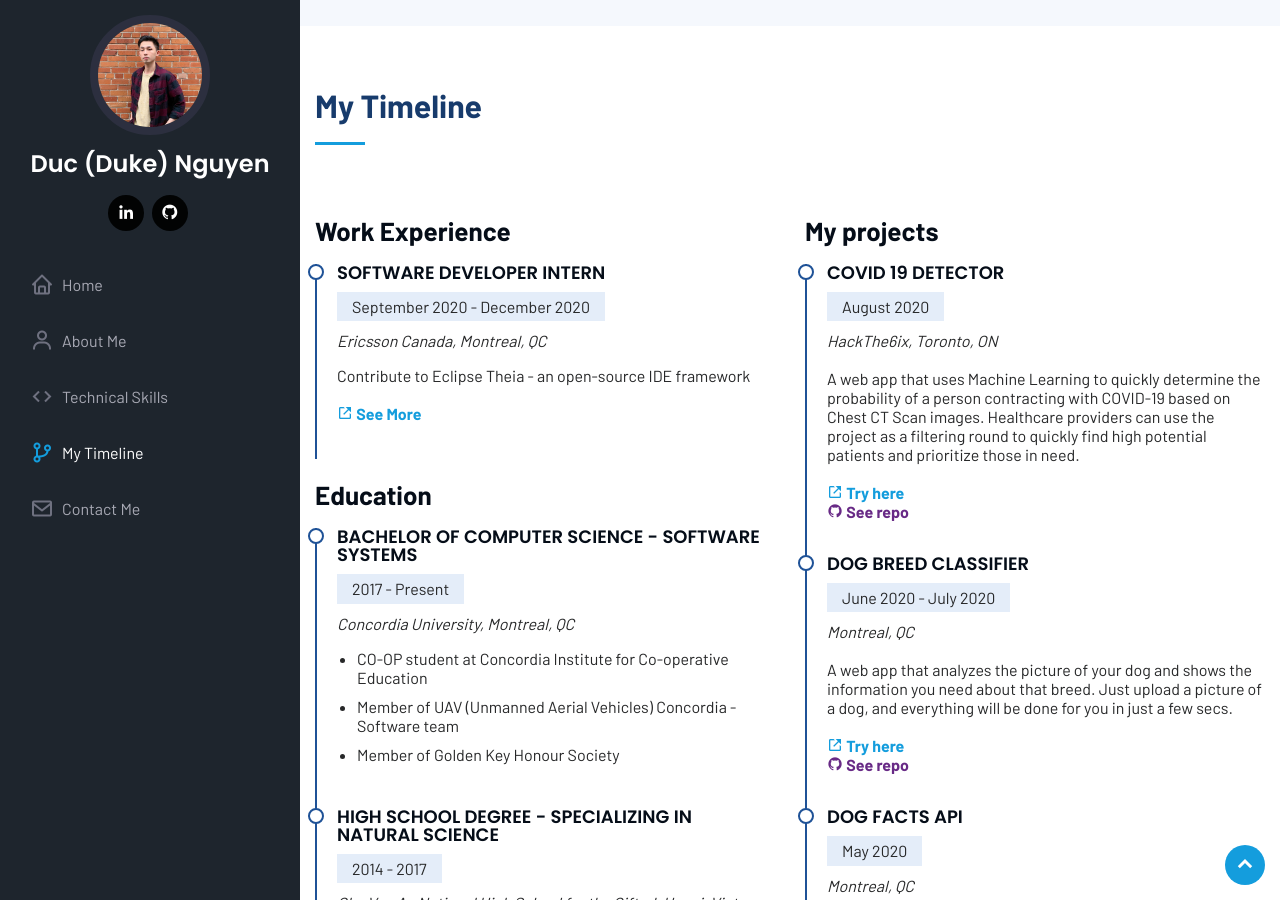
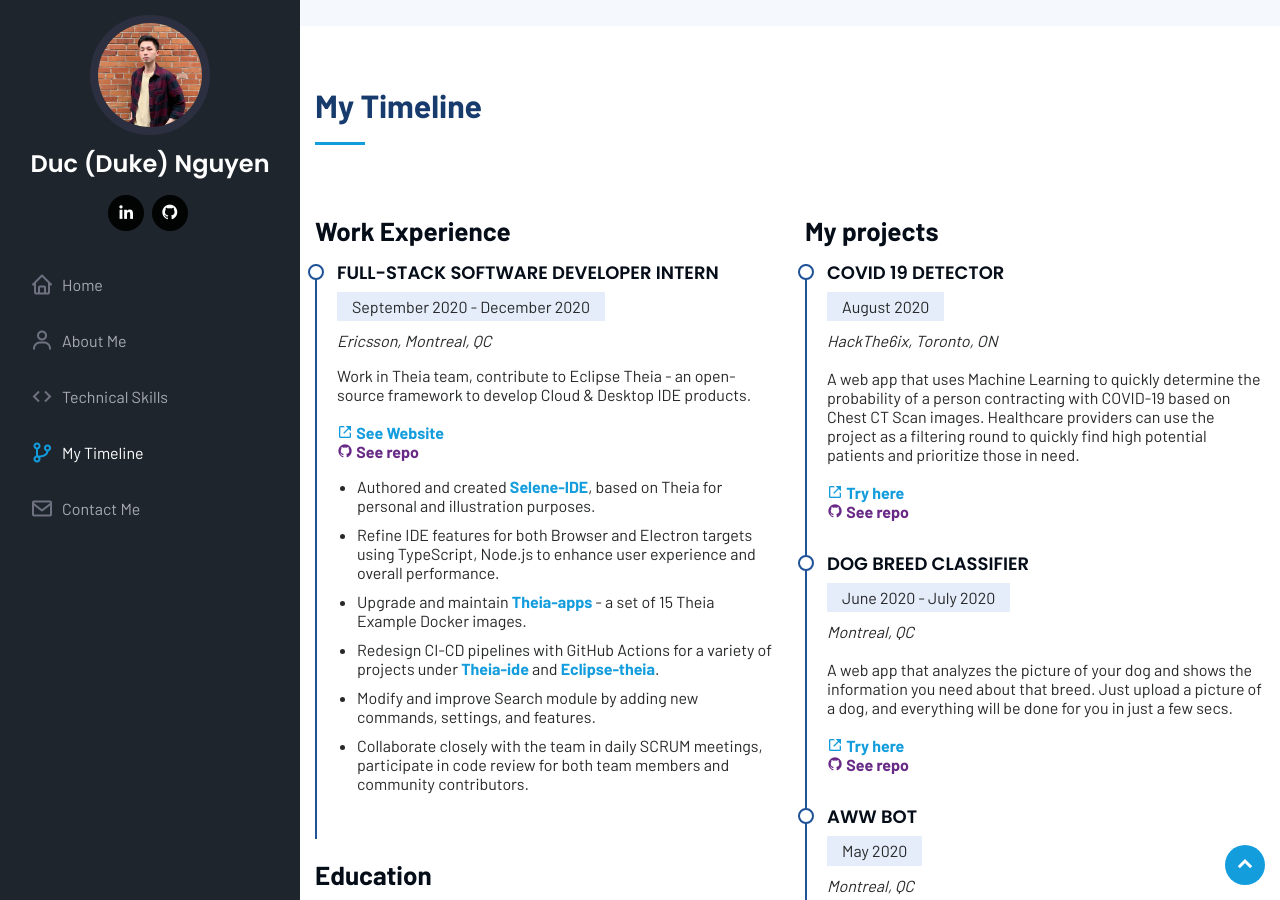
Before and after one commit to DucNgn/portfolio, a Jekyll site: the page built from index.html, in a window 1280 px wide and 900 px high, scrolled down 2154 px. Built offline with Jekyll 4.4.1, drawn with Linux system fonts in a browser that asks for light colours; emoji names are drawn with the system emoji font; some of the changed text lies outside the part shown.

```diff
--- a/_data/works.yml
+++ b/_data/works.yml
@@ -1,7 +1,14 @@
-- title: Software Developer Intern
+- title: Full-stack Software Developer Intern
   time: September 2020 - December 2020
-  location: Ericsson Canada, Montreal, QC
-  description: Contribute to Eclipse Theia - an open-source IDE framework
-    <br><br><strong><a href="https://theia-ide.org/" target="blank"><i class="bx bx-link-external"></i> See More</a></strong>
+  location: Ericsson, Montreal, QC
+  description:
+    Work in Theia team, contribute to Eclipse Theia - an open-source framework to develop Cloud & Desktop IDE products.
+    <br><br><strong><a href="https://theia-ide.org/" target="blank"><i class="bx bx-link-external"></i> See Website</a></strong>
+    <br><strong><a href="https://github.com/eclipse-theia/theia" target="blank" style="color:rgb(104,42,134);"><i class="bx bxl-github"></i> See repo</a></strong>
   tasks:
-    # - name
+    - name: Authored and created <strong><a href="https://github.com/DukeNgn/selene-ide" target="blank">Selene-IDE</a></strong>, based on Theia for personal and illustration purposes.
+    - name: Refine IDE features for both Browser and Electron targets using TypeScript, Node.js to enhance user experience and overall performance.
+    - name: Upgrade and maintain <strong><a href="https://github.com/theia-ide/theia-apps" target="blank">Theia-apps</a></strong> - a set of 15 Theia Example Docker images.
+    - name: Redesign CI-CD pipelines with GitHub Actions for a variety of projects under <strong><a href="https://github.com/theia-ide" target="blank">Theia-ide</a></strong> and <strong><a href="https://github.com/eclipse-theia" target="blank">Eclipse-theia</a></strong>.
+    - name: Modify and improve Search module by adding new commands, settings, and features.
+    - name: Collaborate closely with the team in daily SCRUM meetings, participate in code review for both team members and community contributors.
```
Also changed, not shown: _data/projects.yml (+5 -5 lines), 1 other file.
